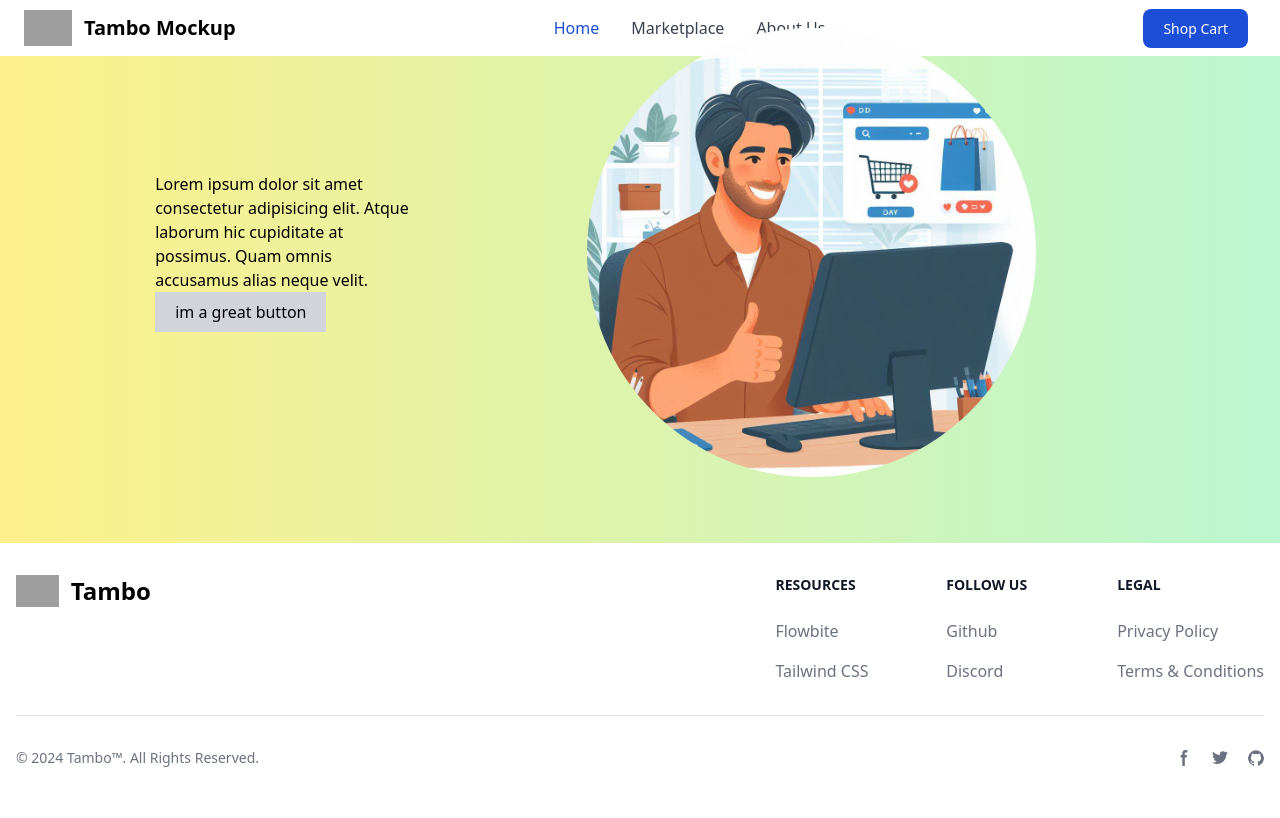
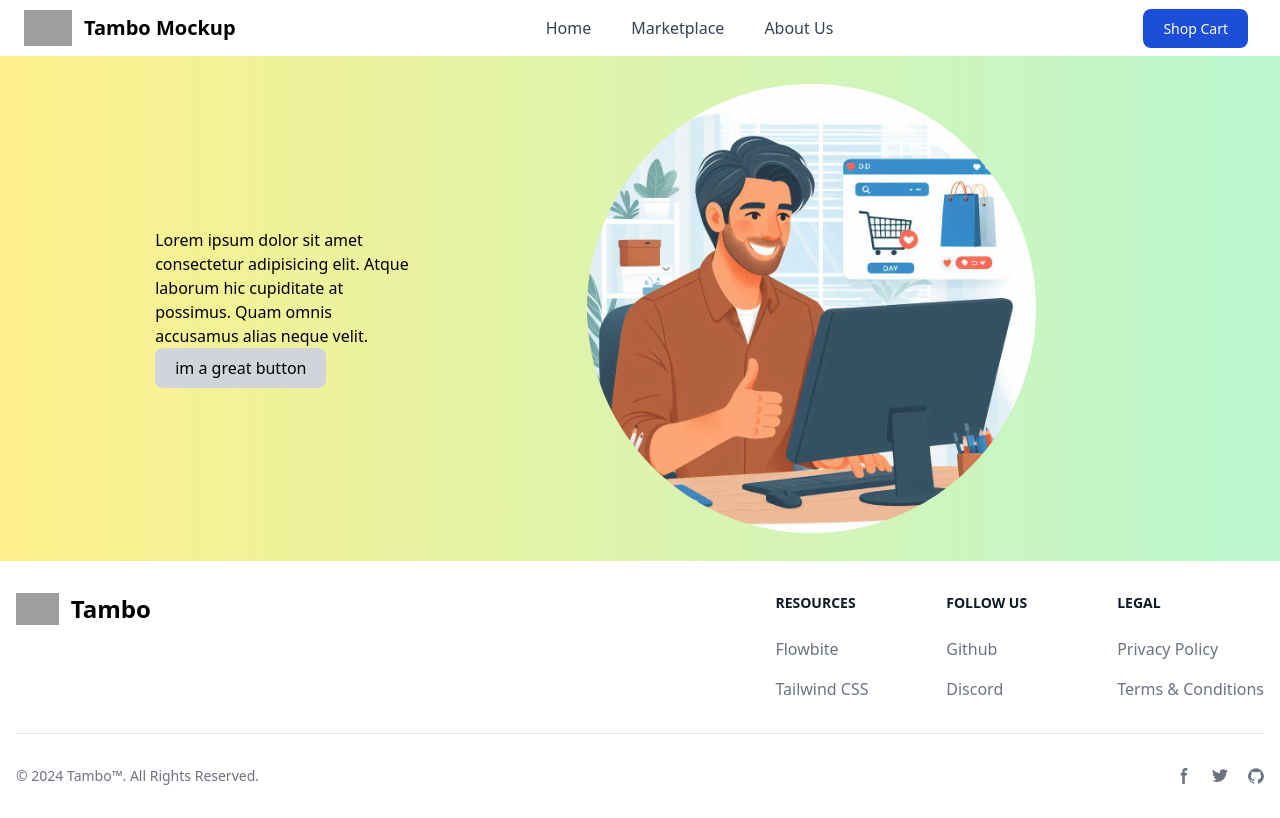
Before and after one commit to jfernando-huarezr/shopping-cart-mockup, a React (Vite) app: page / in a window 1280 px wide. Built offline with nearby package versions, Linux system fonts and the light colour scheme; grey boxes are pictures that could not be loaded.

Commit message:
marketplace fetch useEffect, added card component, dummy components

```diff
--- a/src/App.jsx
+++ b/src/App.jsx
@@ -1,18 +1,12 @@
 import Header from './components/Header/Header'
 import Footer from './components/Footer/Footer'
-import { Outlet } from 'react-router-dom'
+import MainBody from './components/MainBody/MainBody'
 
 function App() {
   return (
     <div className="flex min-h-screen flex-col justify-between">
       <Header />
-      <main
-        data-testid="main"
-        className="flex w-full grow flex-col bg-gradient-to-r from-yellow-200 to-green-200"
-      >
-        <Outlet />
-      </main>
-
+      <MainBody />
       <Footer />
     </div>
   )
--- a/src/components/Header/Header.jsx
+++ b/src/components/Header/Header.jsx
@@ -1,16 +1,18 @@
-import { useState } from 'react'
 import { Link } from 'react-router-dom'
+import useComponentVisible from '../../hooks/useComponentVisible'
 
 const Header = () => {
-  const [showNav, setShowNav] = useState(false)
+  const { ref, isComponentVisible, setIsComponentVisible } =
+    useComponentVisible(false)
 
   const handleToggleNav = (e) => {
     e.preventDefault()
-    setShowNav((prev) => !prev)
+    setIsComponentVisible(!isComponentVisible)
   }
+
   return (
-    <header data-testid="header w-full sticky relative">
-      <nav className="absolute left-0 top-0 w-full border-gray-200 bg-white px-4 py-2.5 lg:px-6 dark:bg-gray-800">
+    <header data-testid="header" className="relative sticky top-0 z-10 w-full">
+      <nav className="w-full border-gray-200 bg-white px-4 py-2.5 lg:px-6 dark:bg-gray-800">
         <div className="mx-auto flex max-w-screen-xl flex-wrap items-center justify-between">
           <Link to="/" className="flex items-center">
             <img
@@ -22,7 +24,35 @@ const Header = () => {
               Tambo Mockup
             </span>
           </Link>
-          <div className="flex items-center lg:order-2">
+          <ul className="hidden flex-row gap-10 font-medium lg:flex">
+            <li>
+              <Link
+                to="/"
+                className="block border-b border-gray-100 py-2 pl-3 pr-4 text-gray-700 hover:bg-gray-50 lg:border-0 lg:p-0 lg:hover:bg-transparent lg:hover:text-blue-700 dark:border-gray-700 dark:text-gray-400 dark:hover:bg-gray-700 dark:hover:text-white lg:dark:hover:bg-transparent lg:dark:hover:text-white"
+                aria-current="page"
+              >
+                Home
+              </Link>
+            </li>
+            <li>
+              <Link
+                to="/marketplace"
+                className="block border-b border-gray-100 py-2 pl-3 pr-4 text-gray-700 hover:bg-gray-50 lg:border-0 lg:p-0 lg:hover:bg-transparent lg:hover:text-blue-700 dark:border-gray-700 dark:text-gray-400 dark:hover:bg-gray-700 dark:hover:text-white lg:dark:hover:bg-transparent lg:dark:hover:text-white"
+              >
+                Marketplace
+              </Link>
+            </li>
+
+            <li>
+              <Link
+                to="/about"
+                className="block border-b border-gray-100 py-2 pl-3 pr-4 text-gray-700 hover:bg-gray-50 lg:border-0 lg:p-0 lg:hover:bg-transparent lg:hover:text-blue-700 dark:border-gray-700 dark:text-gray-400 dark:hover:bg-gray-700 dark:hover:text-white lg:dark:hover:bg-transparent lg:dark:hover:text-white"
+              >
+                About Us
+              </Link>
+            </li>
+          </ul>
+          <div className="flex items-center">
             <div className="relative">
               <Link
                 to="/cart"
@@ -73,14 +103,17 @@ const Header = () => {
               </svg>
             </button>
           </div>
+        </div>
+      </nav>
       <div
         className={`${
-              showNav ? 'hidden' : 'visible'
-            } w-full items-center justify-between lg:order-1 lg:flex lg:w-auto`}
+          isComponentVisible ? 'visible' : 'hidden'
+        } absolute w-full items-center justify-between border-gray-200 bg-white px-4 py-2.5 lg:hidden lg:px-6 dark:bg-gray-800`}
         id="mobile-menu-2"
+        ref={ref}
       >
-            <ul className="mt-4 flex flex-col font-medium lg:mt-0 lg:flex-row lg:space-x-8">
-              <li>
+        <ul className="flex flex-col font-medium">
+          <li onClick={handleToggleNav}>
             <Link
               to="/"
               className="block rounded bg-blue-700 py-2 pl-3 pr-4 text-white lg:bg-transparent lg:p-0 lg:text-blue-700 dark:text-white"
@@ -89,7 +122,7 @@ const Header = () => {
               Home
             </Link>
           </li>
-              <li>
+          <li onClick={handleToggleNav}>
             <Link
               to="/marketplace"
               className="block border-b border-gray-100 py-2 pl-3 pr-4 text-gray-700 hover:bg-gray-50 lg:border-0 lg:p-0 lg:hover:bg-transparent lg:hover:text-blue-700 dark:border-gray-700 dark:text-gray-400 dark:hover:bg-gray-700 dark:hover:text-white lg:dark:hover:bg-transparent lg:dark:hover:text-white"
@@ -98,7 +131,7 @@ const Header = () => {
             </Link>
           </li>
 
-              <li>
+          <li onClick={handleToggleNav}>
             <Link
               to="/about"
               className="block border-b border-gray-100 py-2 pl-3 pr-4 text-gray-700 hover:bg-gray-50 lg:border-0 lg:p-0 lg:hover:bg-transparent lg:hover:text-blue-700 dark:border-gray-700 dark:text-gray-400 dark:hover:bg-gray-700 dark:hover:text-white lg:dark:hover:bg-transparent lg:dark:hover:text-white"
@@ -108,8 +141,6 @@ const Header = () => {
           </li>
         </ul>
       </div>
-        </div>
-      </nav>
     </header>
   )
 }
--- a/src/components/Home/Home.jsx
+++ b/src/components/Home/Home.jsx
@@ -1,6 +1,12 @@
+import { useNavigate } from 'react-router-dom'
 import img from '../../assets/banner.jpeg'
 
 const Home = () => {
+  const navigateMarket = useNavigate()
+
+  const handleButtonHome = () => {
+    navigateMarket('/marketplace')
+  }
   return (
     <>
       <section className="flex w-full items-center justify-center">
@@ -11,7 +17,10 @@ const Home = () => {
               laborum hic cupiditate at possimus. Quam omnis accusamus alias
               neque velit.
             </h1>
-            <button className="rounded-2 bg-gray-300 px-5 py-2">
+            <button
+              onClick={handleButtonHome}
+              className="rounded-lg bg-gray-300 px-5 py-2 hover:bg-blue-400"
+            >
               im a great button
             </button>
           </div>
--- /dev/null
+++ b/src/components/MainBody/MainBody.jsx
@@ -0,0 +1,14 @@
+import { Outlet } from 'react-router-dom'
+
+const MainBody = () => {
+  return (
+    <main
+      data-testid="main"
+      className="z-0 flex w-full grow flex-col bg-gradient-to-r from-yellow-200 to-green-200"
+    >
+      <Outlet />
+    </main>
+  )
+}
+
+export default MainBody
--- a/src/components/Marketplace/Marketplace.jsx
+++ b/src/components/Marketplace/Marketplace.jsx
@@ -1,5 +1,38 @@
+import { useState, useEffect } from 'react'
+import ProductCard from '../ProductCard/ProductCard'
+
 const Marketplace = () => {
-  return <section>I&apos;m the marketplace</section>
+  const [products, setProducts] = useState(null)
+
+  useEffect(() => {
+    async function getProducts() {
+      try {
+        const response = await fetch('https://fakestoreapi.com/products')
+        const data = await response.json()
+        setProducts(data)
+      } catch (error) {
+        console.error('An error ocurred ', error)
+      }
+    }
+    getProducts()
+  }, [])
+
+  useEffect(() => {
+    console.log(products)
+  }, [products])
+
+  return (
+    <section>
+      <div className="container mx-auto">
+        <h1 className="pt-5 text-center">I&apos;m the marketplace</h1>
+        {!products ? (
+          <div>Loading...</div>
+        ) : (
+          products.map((element) => <ProductCard />)
+        )}
+      </div>
+    </section>
+  )
 }
 
 export default Marketplace
--- /dev/null
+++ b/src/components/ProductCard/ProductCard.jsx
@@ -0,0 +1,33 @@
+const ProductCard = () => {
+  return (
+    <div className="w-full max-w-sm rounded-lg border border-gray-200 bg-white shadow dark:border-gray-700 dark:bg-gray-800">
+      <img
+        className="rounded-t-lg p-8"
+        src="https://w7.pngwing.com/pngs/984/196/png-transparent-apple-watch-series-3-apple-keyboard-mockup-apple-user-interface-design-watch-accessory-apple-watch.png"
+        alt="product image"
+      />
+
+      <div className="px-5 pb-5">
+        <a href="#">
+          <h5 className="text-xl font-semibold tracking-tight text-gray-900 dark:text-white">
+            Apple Watch Series 7 GPS, Aluminium Case, Starlight Sport
+          </h5>
+        </a>
+
+        <div className="flex items-center justify-between">
+          <span className="text-3xl font-bold text-gray-900 dark:text-white">
+            $599
+          </span>
+          <a
+            href="#"
+            className="rounded-lg bg-blue-700 px-5 py-2.5 text-center text-sm font-medium text-white hover:bg-blue-800 focus:outline-none focus:ring-4 focus:ring-blue-300 dark:bg-blue-600 dark:hover:bg-blue-700 dark:focus:ring-blue-800"
+          >
+            Add to cart
+          </a>
+        </div>
+      </div>
+    </div>
+  )
+}
+
+export default ProductCard
--- /dev/null
+++ b/src/hooks/useComponentVisible.js
@@ -0,0 +1,21 @@
+import { useState, useEffect, useRef } from 'react'
+
+export default function useComponentVisible(initialIsVisible) {
+  const [isComponentVisible, setIsComponentVisible] = useState(initialIsVisible)
+  const ref = useRef(null)
+
+  const handleClickOutside = (event) => {
+    if (ref.current && !ref.current.contains(event.target)) {
+      setIsComponentVisible(false)
+    }
+  }
+
+  useEffect(() => {
+    document.addEventListener('mousedown', handleClickOutside)
+    return () => {
+      document.removeEventListener('mousedown', handleClickOutside)
+    }
+  }, [])
+
+  return { ref, isComponentVisible, setIsComponentVisible }
+}
```
Lines whose indentation alone changed are shown as unchanged.
